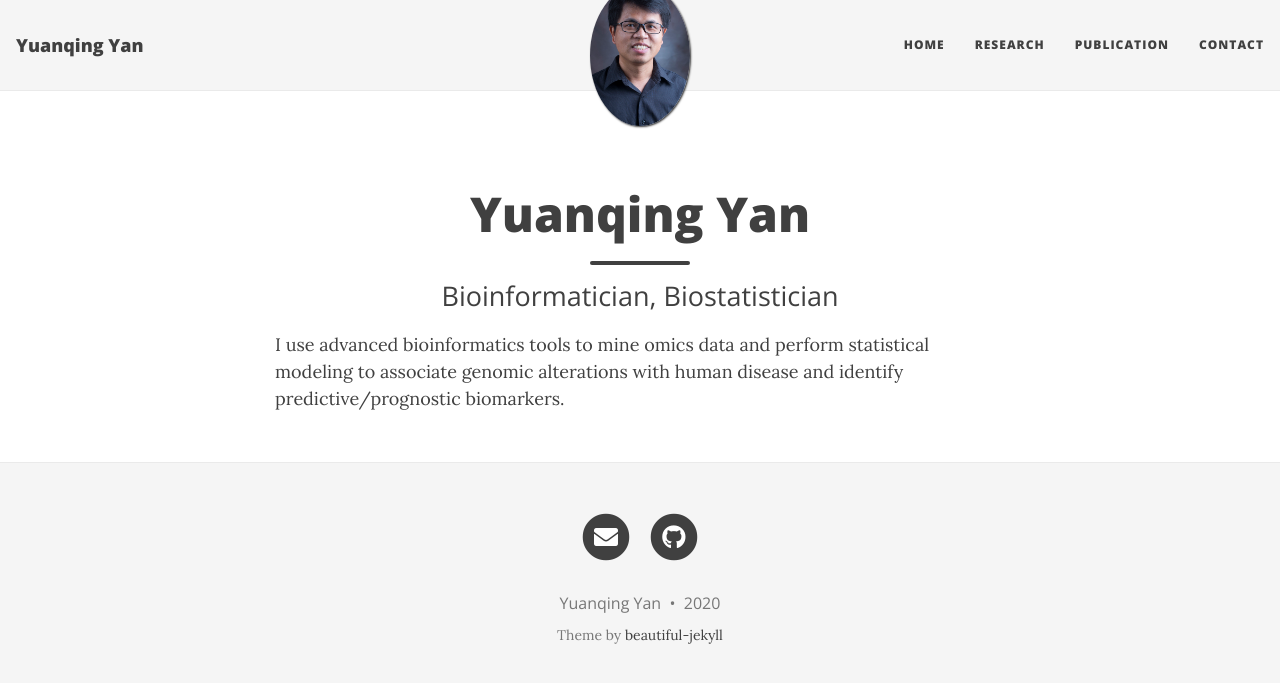
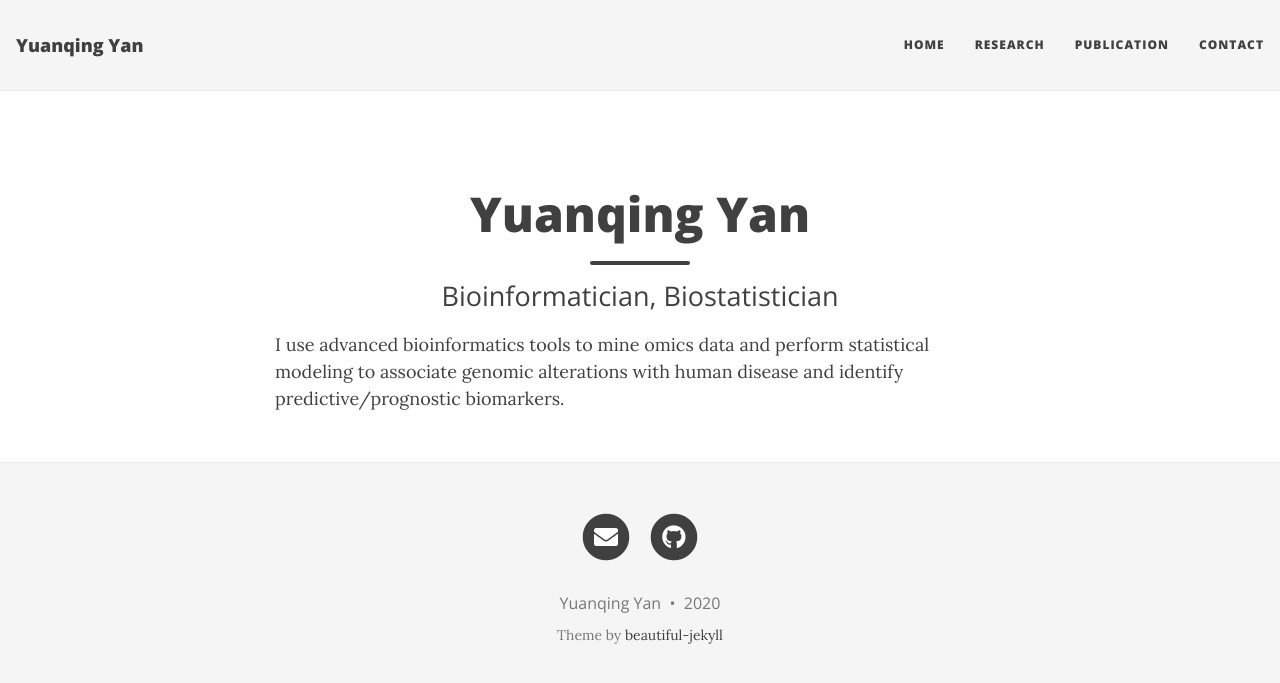
Before and after one commit to yuanqing-yan/Yuanqing, a Jekyll site: the page built from index.html, in a window 1280 px wide. Shown: the top 683 px of the page. Built offline with Jekyll 4.4.1, drawn with Linux system fonts in a browser that asks for light colours; nearby versions of some CDN libraries; the list of posts is cut into pages by our own code.

```diff
--- a/_config.yml
+++ b/_config.yml
@@ -10,7 +10,7 @@
 author: Yuanqing Yan
 
 
-avatar: "/img/Yuanqing.jpg"
+#avatar: "/img/Yuanqing.jpg"
 # --- List of links in the navigation bar --- #
 
 navbar-links:
```
